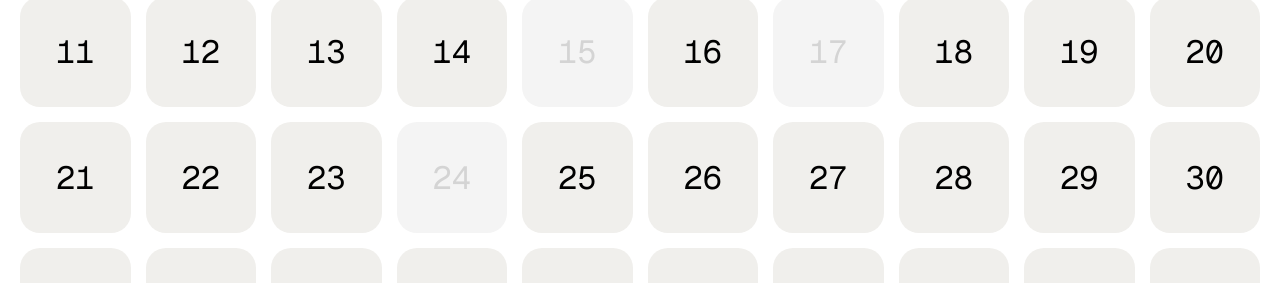
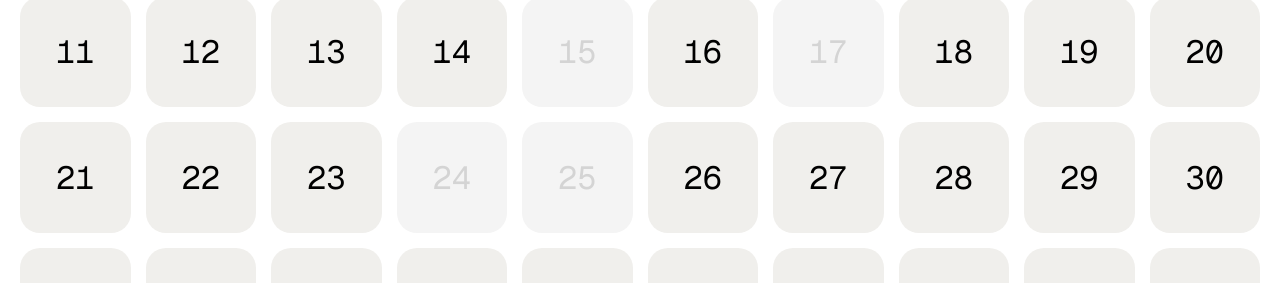
Before and after one commit to hwhong/animation, a Next.js app: page / in a window 1280 px wide. Shown: the part 149-432 px from the top of the page. Built offline with nearby package versions, Linux system fonts and the light colour scheme.

Commit message:
more tweaks

```diff
--- a/src/app/main.tsx
+++ b/src/app/main.tsx
@@ -58,7 +58,7 @@ export function Main() {
 
   const onItemClick = (index: number) => setSelectedItem(index);
 
-  const incompletes = [5, 15, 17, 24];
+  const incompletes = [5, 15, 17, 24, 25];
 
   const components = [
     <></>,
--- a/src/v2/13/scroll-appear.module.css
+++ b/src/v2/13/scroll-appear.module.css
@@ -3,7 +3,8 @@
   width: 50%;
   height: 50%;
   overflow: auto;
-  border: 1px solid black;
+  border: 1px solid var(--gray100);
+  border-radius: var(--size4);
 }
 
 .block {
--- a/src/v2/22/color-gradient.module.css
+++ b/src/v2/22/color-gradient.module.css
@@ -23,4 +23,5 @@
 
   background-color: var(--gray700);
   border-radius: var(--size3);
+  cursor: grab;
 }
```
